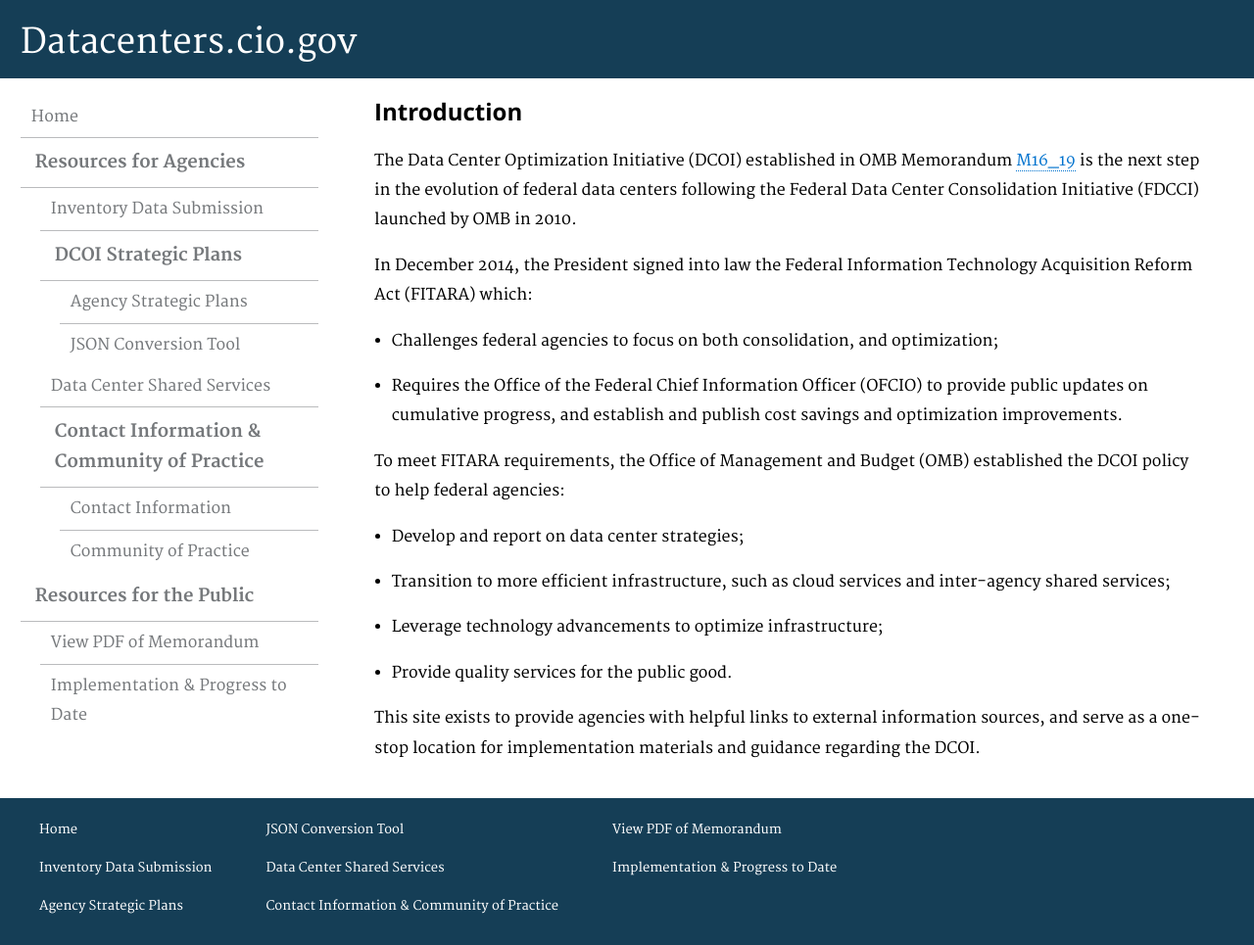
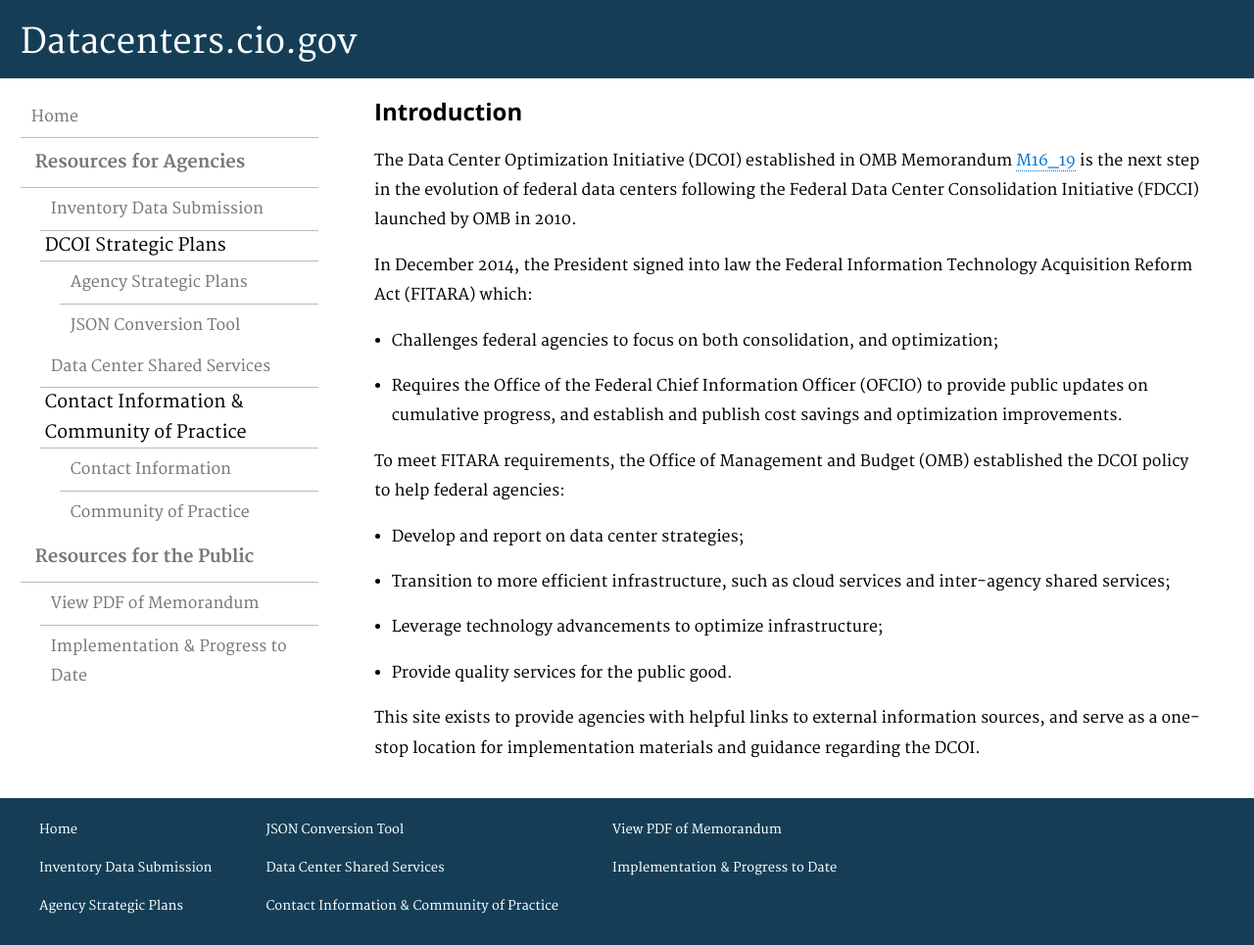
Before and after one commit to ydave-reisys/datacenters, a Jekyll site: the page built from pages/index.html, in a window 1280 px wide and 965 px high. Shown: the whole window at 98% size. Built offline with Jekyll 4.4.1, drawn with Linux system fonts in a browser that asks for light colours; nearby versions of some CDN libraries; Markdown is read by kramdown in place of the engine named in the settings.

Commit message:
test sidebar format

```diff
--- a/_includes/sidebar.html
+++ b/_includes/sidebar.html
@@ -22,7 +22,7 @@
                     {% if sublink.url %}
                         <a href="{{ sublink.url }}">{{ sublink.text }}</a>
                     {% else %}
-                        <span class="sidebar-heading">{{ sublink.text }}</span>
+                        <span class="">{{ sublink.text }}</span>
                     {% endif %}
                 </li>
 
```
